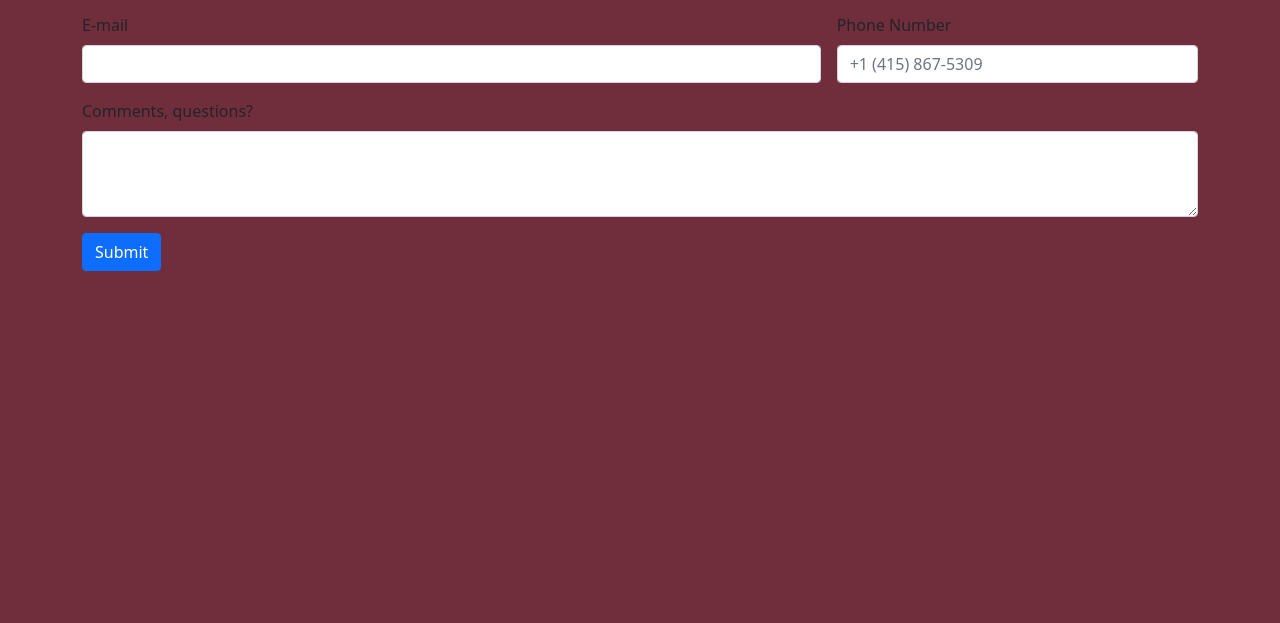
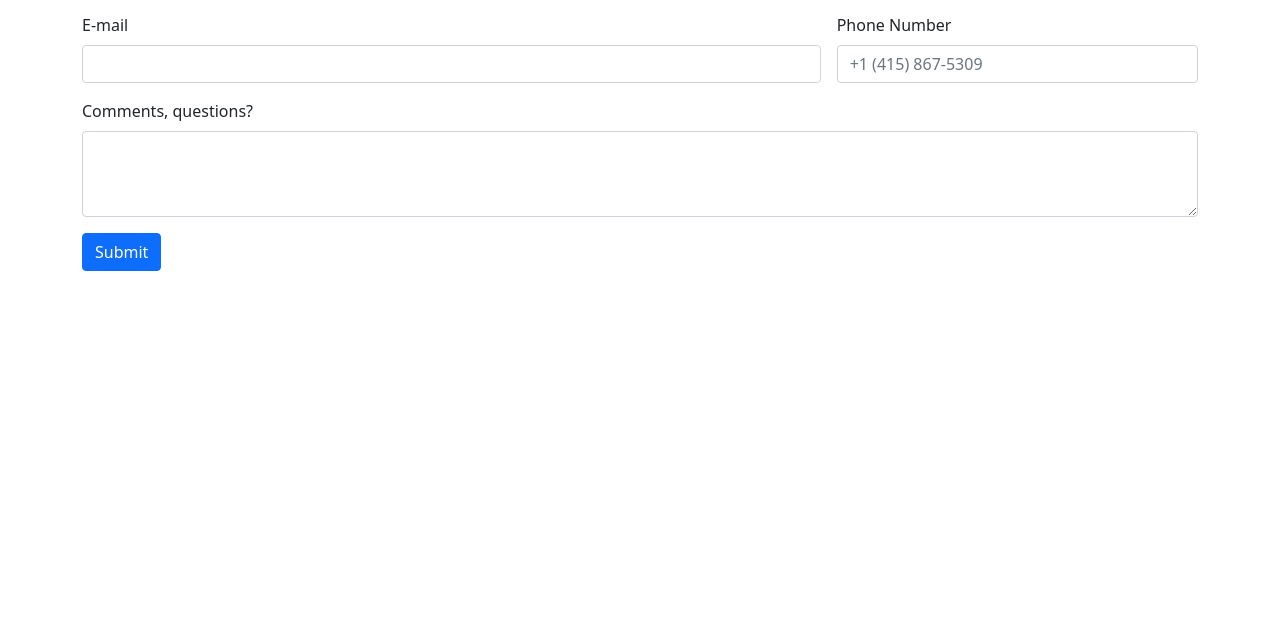
Before and after one commit to Banu-Seelam/formsubmitdemo, a plain HTML site: page index.html in a window 1280 px wide. Shown: the part 177-800 px from the top of the page. Drawn offline with nearby package versions, Linux system fonts and the light colour scheme.

Commit message:
Update index.html

```diff
--- a/index.html
+++ b/index.html
@@ -1,10 +1,5 @@
 
 <!doctype html>
-<style>
-  body{
-    background-color: #702e3d !important;
-  }
-</style>
 <html lang="en">
   <head>
     <!-- Required meta tags -->
```
